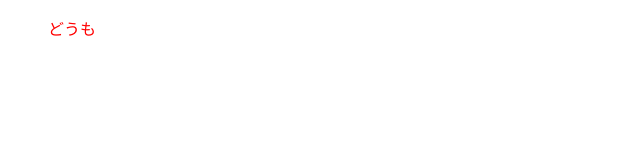
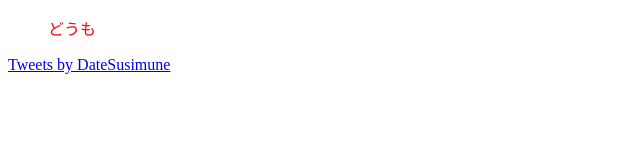
Before and after one commit to pose129/pose129.github.io, a plain HTML site: page index.html in a window 1280 px wide. Shown: the whole page, without its empty margins (0-640 px from the left). Drawn offline with Linux system fonts and the light colour scheme.

Commit message:
twitterだよ

```diff
--- a/index.html
+++ b/index.html
@@ -11,5 +11,6 @@
         <li>どうも</li>
       </ul>
     </div>
+    <a class="twitter-timeline" data-theme="dark" data-link-color="#2B7BB9" href="https://twitter.com/DateSusimune">Tweets by DateSusimune</a> <script async src="//platform.twitter.com/widgets.js" charset="utf-8"></script>
   </body>
 </html>
```
